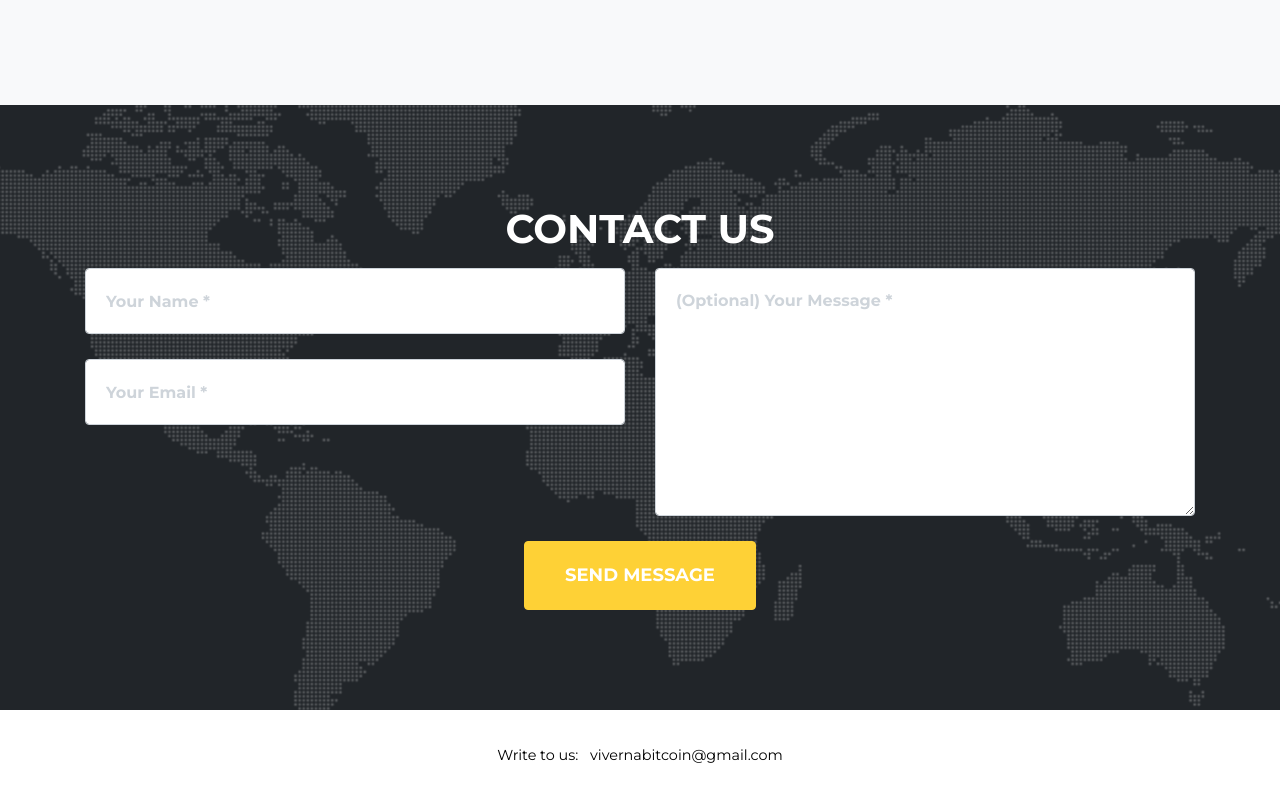
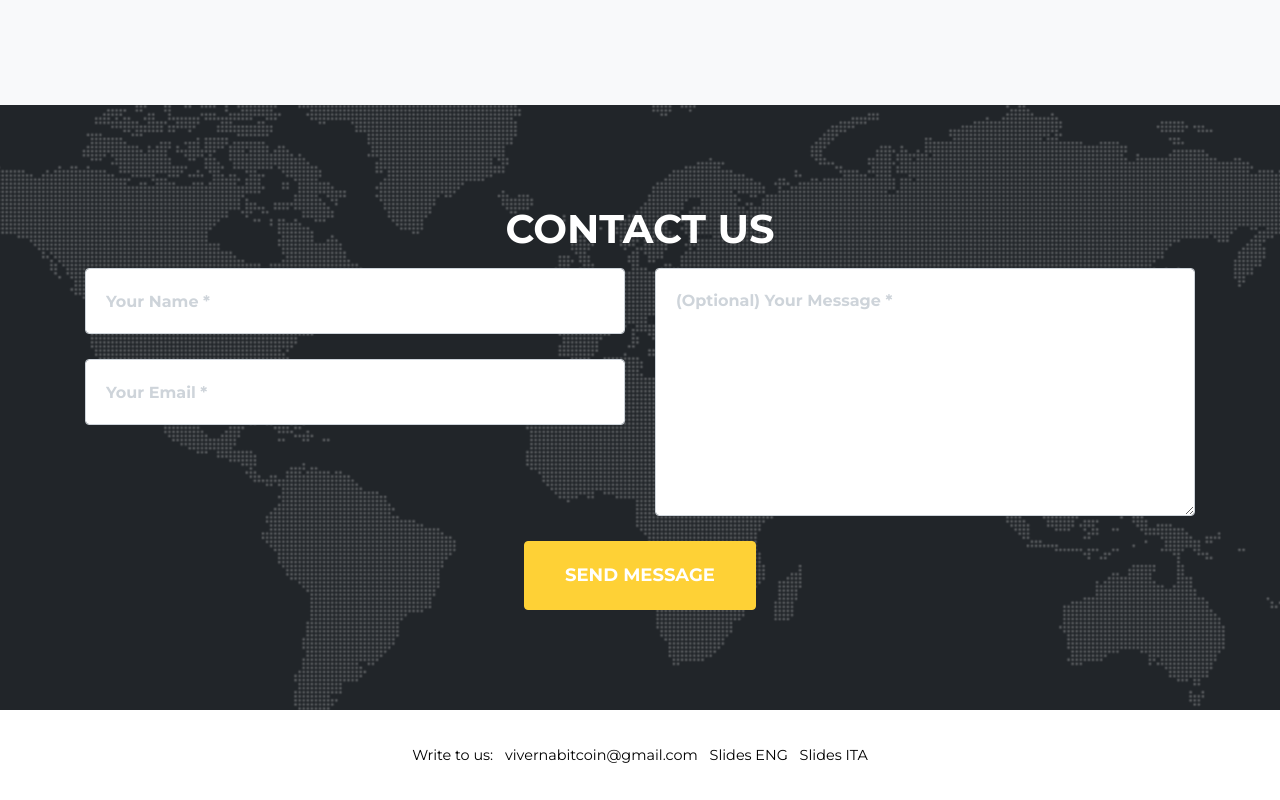
Before and after one commit to viverna-dev/viverna-site, a plain HTML site: page index.html in a window 1280 px wide. Shown: the part 1817-2617 px from the top of the page. Drawn offline with Linux system fonts and the light colour scheme; a web font is replaced by a local one.

Commit message:
Add slides links in footer section

```diff
--- a/index.html
+++ b/index.html
@@ -137,6 +137,12 @@
               <li class="list-inline-item">
                 <a class="color-black" href="mailto:vivernabitcoin@gmail.com">vivernabitcoin@gmail.com</a>
               </li>
+              <li class="list-inline-item">
+                <a class="color-black" rel="noopener noreferrer" target="_blank" href="https://docs.google.com/presentation/d/e/2PACX-1vTUeU6w2a0fn3Zj-I9yapahPvgeLNnnM_XYMjUZ5sz9WKw2pMqoa4RoAPqEDP3wiz93WnL_ZBP9uDEy/pub?start=false&loop=false&delayms=10000">Slides ENG</a>
+              </li>
+              <li class="list-inline-item">
+                <a class="color-black" rel="noopener noreferrer" target="_blank" href="https://docs.google.com/presentation/d/e/2PACX-1vQXn_MYVJVBiBEW17gTJ9VxRARApPvtb9-RSJJ15pY-NIQSjcIOSjWSa5SNufcmMwAGJqYAhmOBNtLl/pub?start=false&loop=false&delayms=10000">Slides ITA</a>
+              </li>
             </ul>
           </div>
         </div>
```
